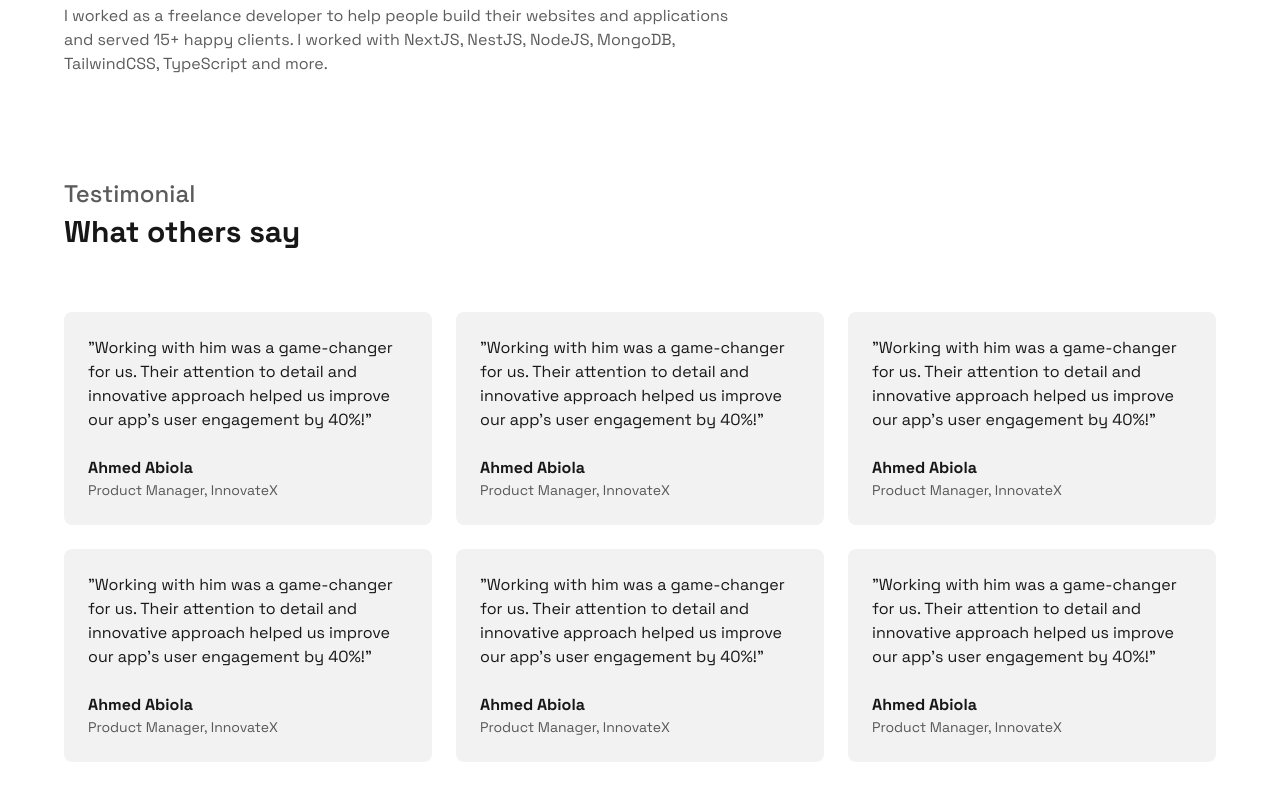
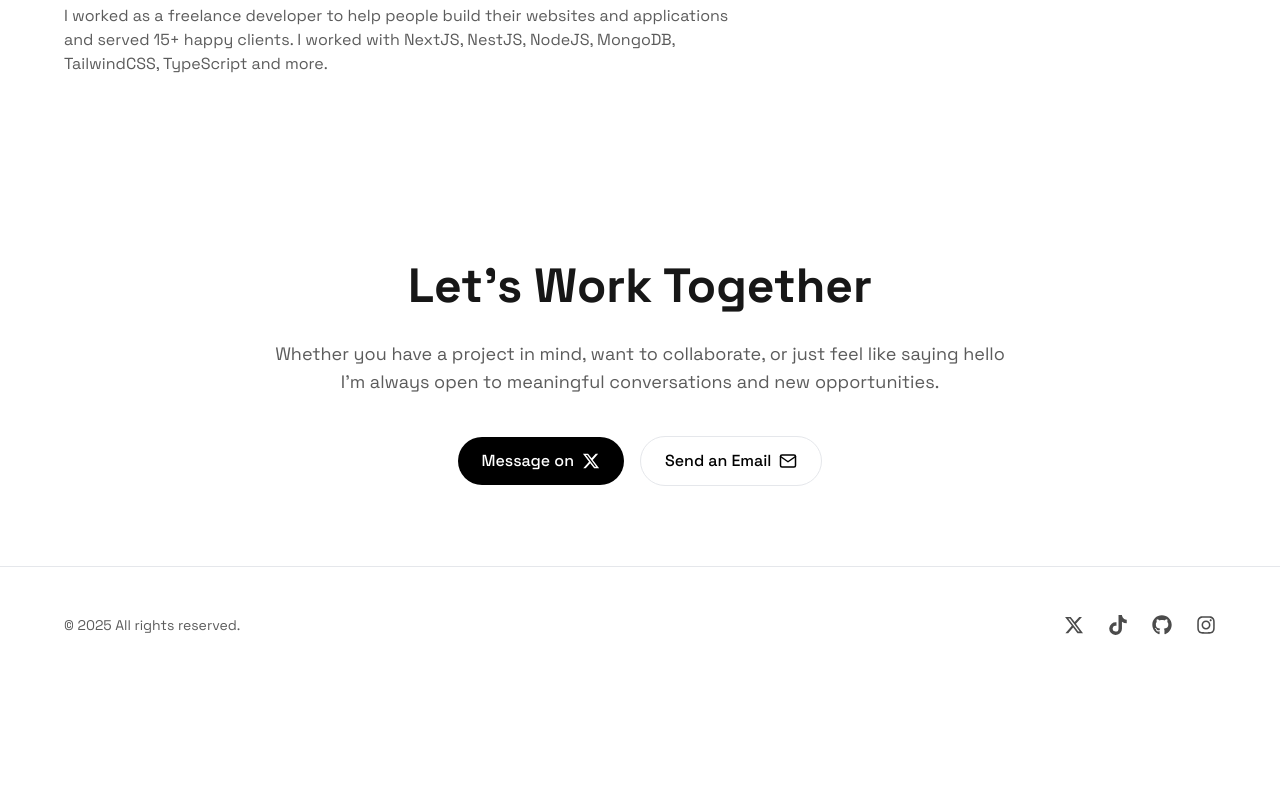
Before and after one commit to dovidmoishe/portfolio, a Next.js app: page / in a window 1280 px wide. Shown: the part 1968-2768 px from the top of the page. After the commit the page ends 2652 px from the top, so only its background shows below. Built offline with nearby package versions, Linux system fonts and the light colour scheme.

Commit message:
remove tesimonials

```diff
--- a/src/app/page.tsx
+++ b/src/app/page.tsx
@@ -13,7 +13,7 @@ export default function Home() {
     <Hero />
     <Projects />
     <Work />
-    <Testimonials />
+    {/* <Testimonials /> */}
     <CTA />
     <Footer />
     </>
```
